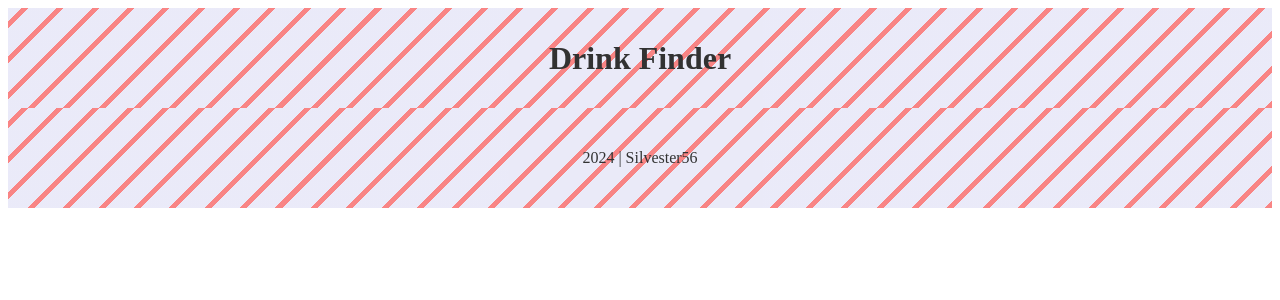
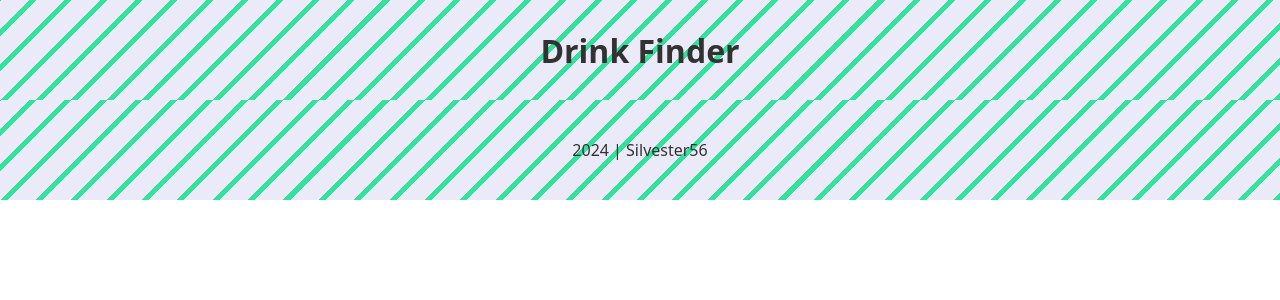
Before and after one commit to Silvester56/drinkfinder, a Nuxt app: page / in a window 1280 px wide. Shown: the top 300 px of the page. Built offline with nearby package versions, Linux system fonts and the light colour scheme.

Commit message:
Change icon and improve CSS

```diff
--- a/app.vue
+++ b/app.vue
@@ -11,3 +11,13 @@ import { Footer } from "./components/Footer.vue";
 import { Header } from "./components/Header.vue";
 
 </script>
+
+<style>
+
+body {
+  margin: 0;
+  padding: 0;
+  font-family: system-ui, -apple-system, BlinkMacSystemFont, 'Segoe UI', Roboto, Oxygen, Ubuntu, Cantarell, 'Open Sans', 'Helvetica Neue', sans-serif;
+}
+
+</style>
--- a/components/Footer.vue
+++ b/components/Footer.vue
@@ -12,7 +12,7 @@ footer {
     align-items: center;
     background-color: #e5e5f7;
     opacity: 0.8;
-    background: repeating-linear-gradient( -45deg, #f76666, #f76666 5px, #e5e5f7 5px, #e5e5f7 25px );
+    background: repeating-linear-gradient( -45deg, #00dc82, #00dc82 5px, #e5e5f7 5px, #e5e5f7 25px );
 }
 
 </style>
--- a/components/Header.vue
+++ b/components/Header.vue
@@ -14,7 +14,7 @@ header {
     align-items: center;
     background-color: #e5e5f7;
     opacity: 0.8;
-    background: repeating-linear-gradient( -45deg, #f76666, #f76666 5px, #e5e5f7 5px, #e5e5f7 25px );
+    background: repeating-linear-gradient( -45deg, #00dc82, #00dc82 5px, #e5e5f7 5px, #e5e5f7 25px );
 }
 
 </style>
```
Also changed, not shown: 1 other file (tests, documents, lock files or other folders).
